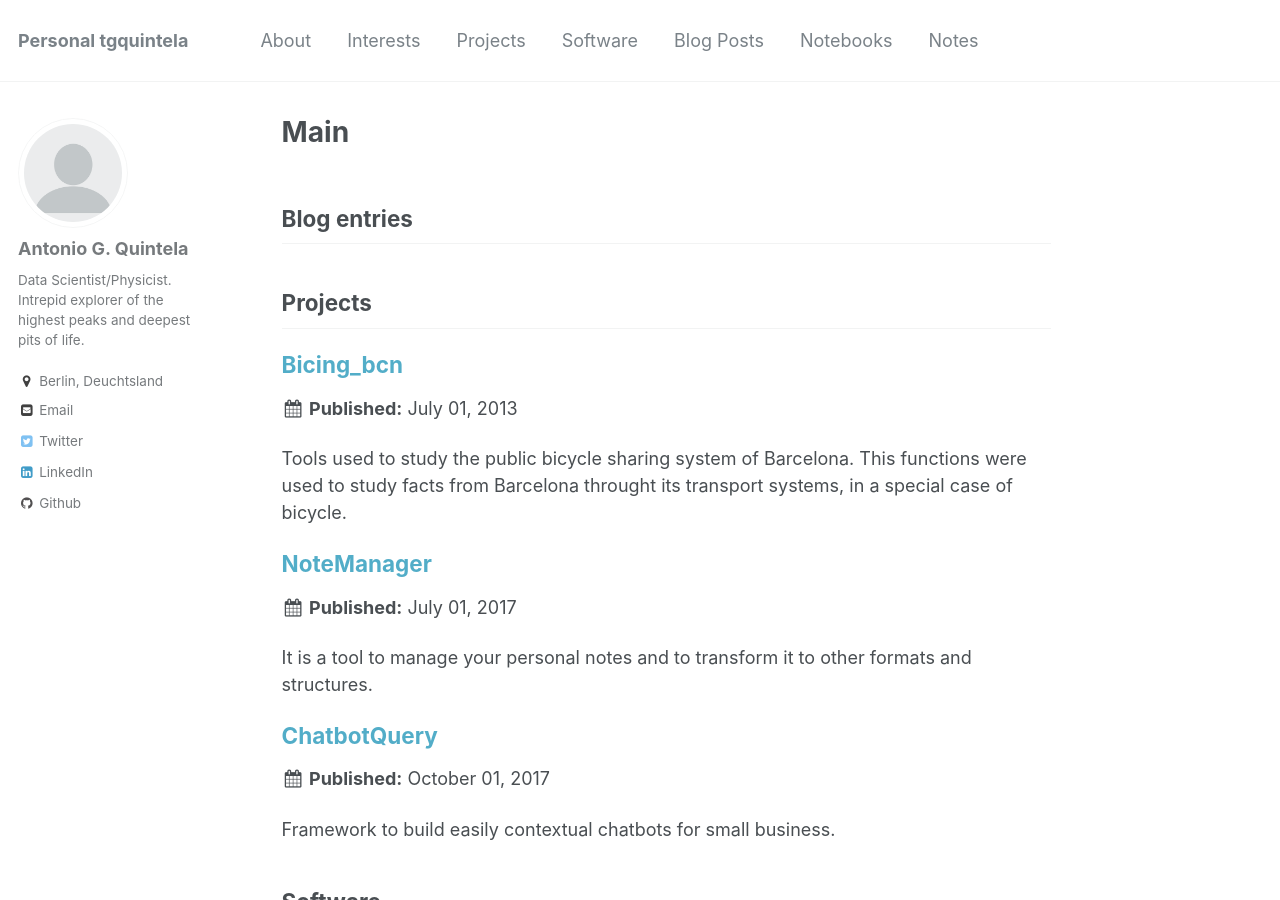
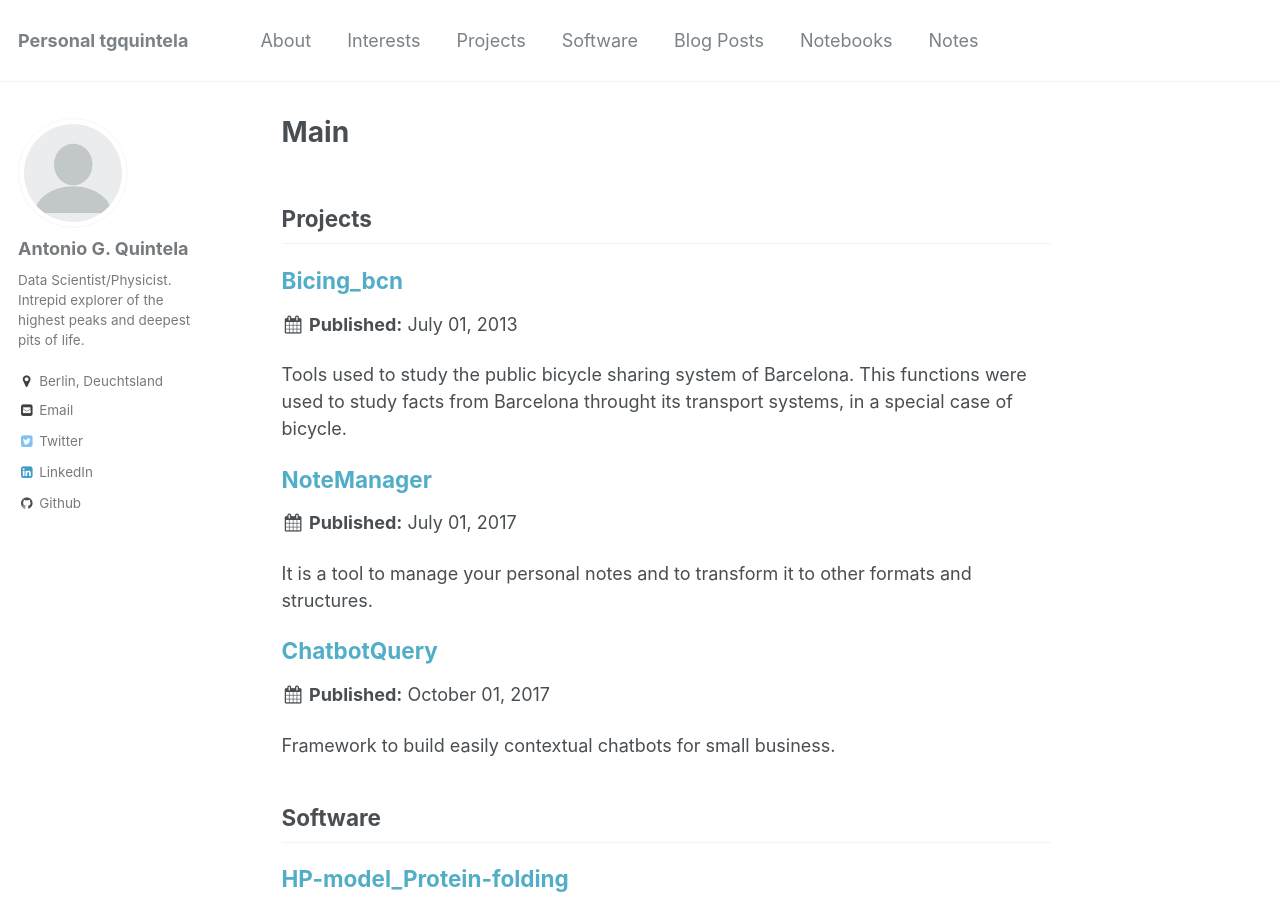
Before and after one commit to tgquintela/tgquintela.github.io, a Jekyll site: the page built from _pages/main.md, in a window 1280 px wide and 900 px high. Built offline with Jekyll 4.4.1, drawn with Linux system fonts in a browser that asks for light colours; a script that is not in the unit is left out.

Commit message:
Testing new things.

```diff
--- a/_pages/main.md
+++ b/_pages/main.md
@@ -13,14 +13,6 @@
 
 {% include base_path %}
 
-
-## Blog entries
-<div>
-{% for post in site.blog | reversed | list[0:4] %}
-  {% include archive-single.html %}
-{% endfor %}
-</div>
-
 ## Projects
 <div>
 {% for post in site.projects | reversed | list[0:4] %}
@@ -34,3 +26,11 @@
   {% include archive-single.html %}
 {% endfor %}
 </div>
+
+
+## Blog entries
+<div>
+{% for post in site.blog | reversed | list[0:4] %}
+  {% include archive-single.html %}
+{% endfor %}
+</div>
```
